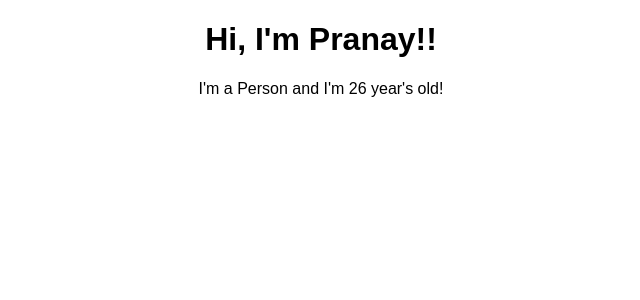
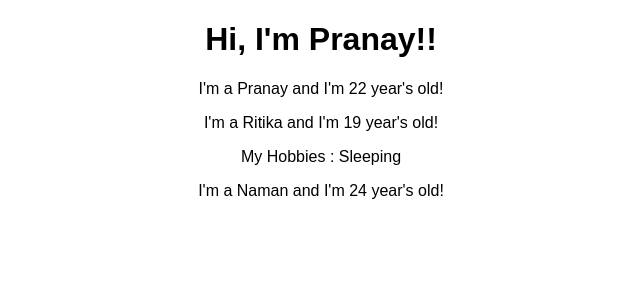
Before and after one commit to pranayneema23/React-Learning, a React (Create React App) app in the folder react-complete-guide/: page / in a window 1280 px wide. Shown: the top 300 px of the page, without its empty margins (319-959 px from the left). Built offline with nearby package versions, Linux system fonts and the light colour scheme.

Commit message:
Understanding react props

```diff
--- a/react-complete-guide/src/App.js
+++ b/react-complete-guide/src/App.js
@@ -1,4 +1,4 @@
-import React, { Component } from 'react';
+import  React, { Component } from 'react';
 import './App.css';
 import Person from './Person/Person';
 
@@ -8,7 +8,9 @@ class App extends Component {
     return (
       <div className="App">
         <h1>Hi, I'm Pranay!!</h1>
-        <Person />
+        <Person name='Pranay' age='22'/>
+        <Person name='Ritika' age='19'>My Hobbies : Sleeping </Person>
+        <Person name='Naman' age='24'/>
       </div>
     );
     ////return React.createElement('div',{className: 'App'},React.createElement('h1',null,'Hi, Does it works?'));
--- a/react-complete-guide/src/Person/Person.js
+++ b/react-complete-guide/src/Person/Person.js
@@ -1,8 +1,14 @@
 import React from 'react';
 //ES 6 Syntex
 //Functional, stateless, presentational, dumb components.
-const person = () => {
-return <p>I'm a Person and I'm {Math.floor(Math.random()*30)} year's old!</p>
+//when use by class use this.props
+const person = (props) => {
+return (
+    <div>
+        <p>I'm a {props.name} and I'm {props.age} year's old!</p>
+        <p>{props.children}</p>
+    </div>
+);
 }
 
 export default person;
```
